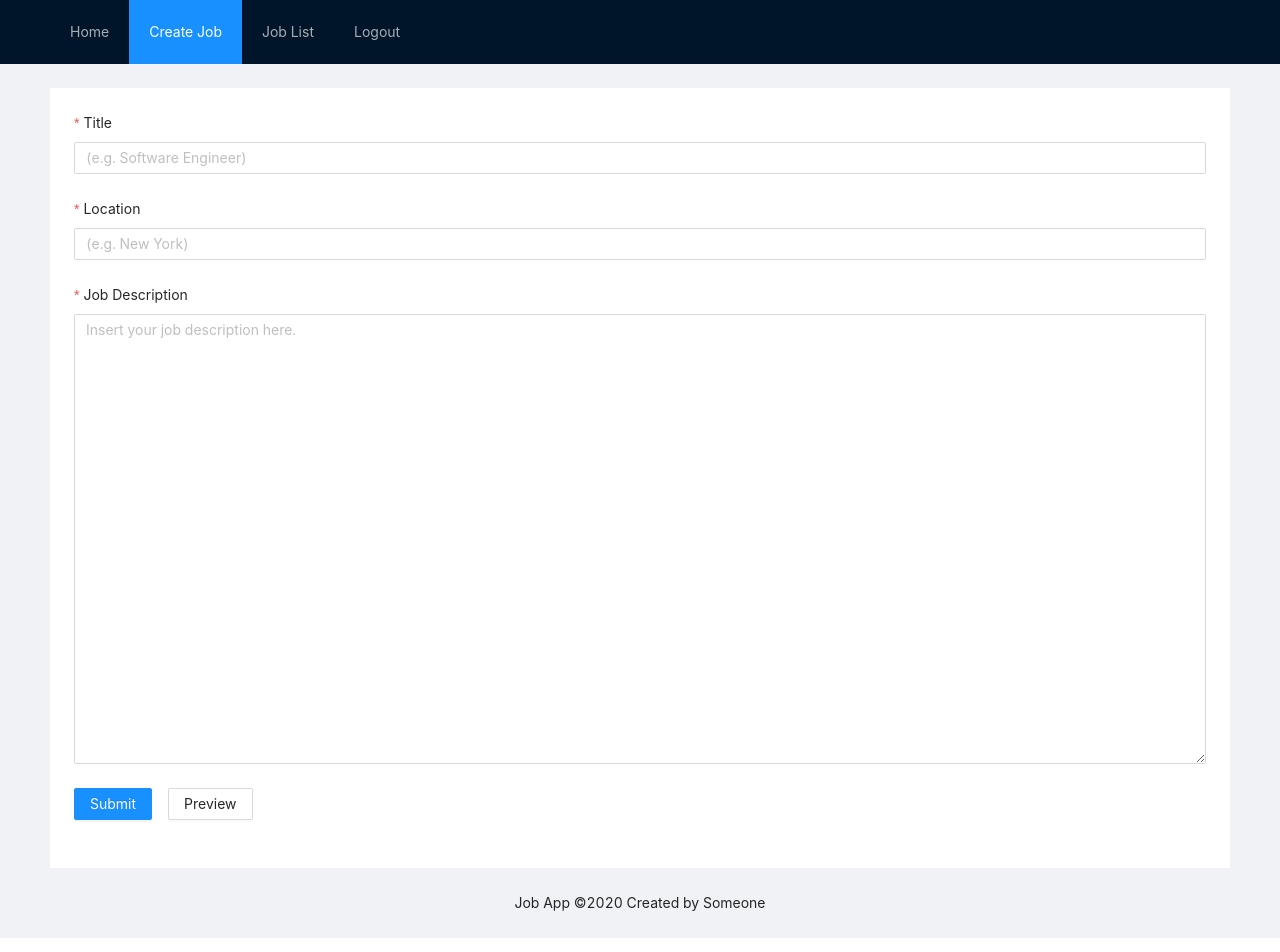
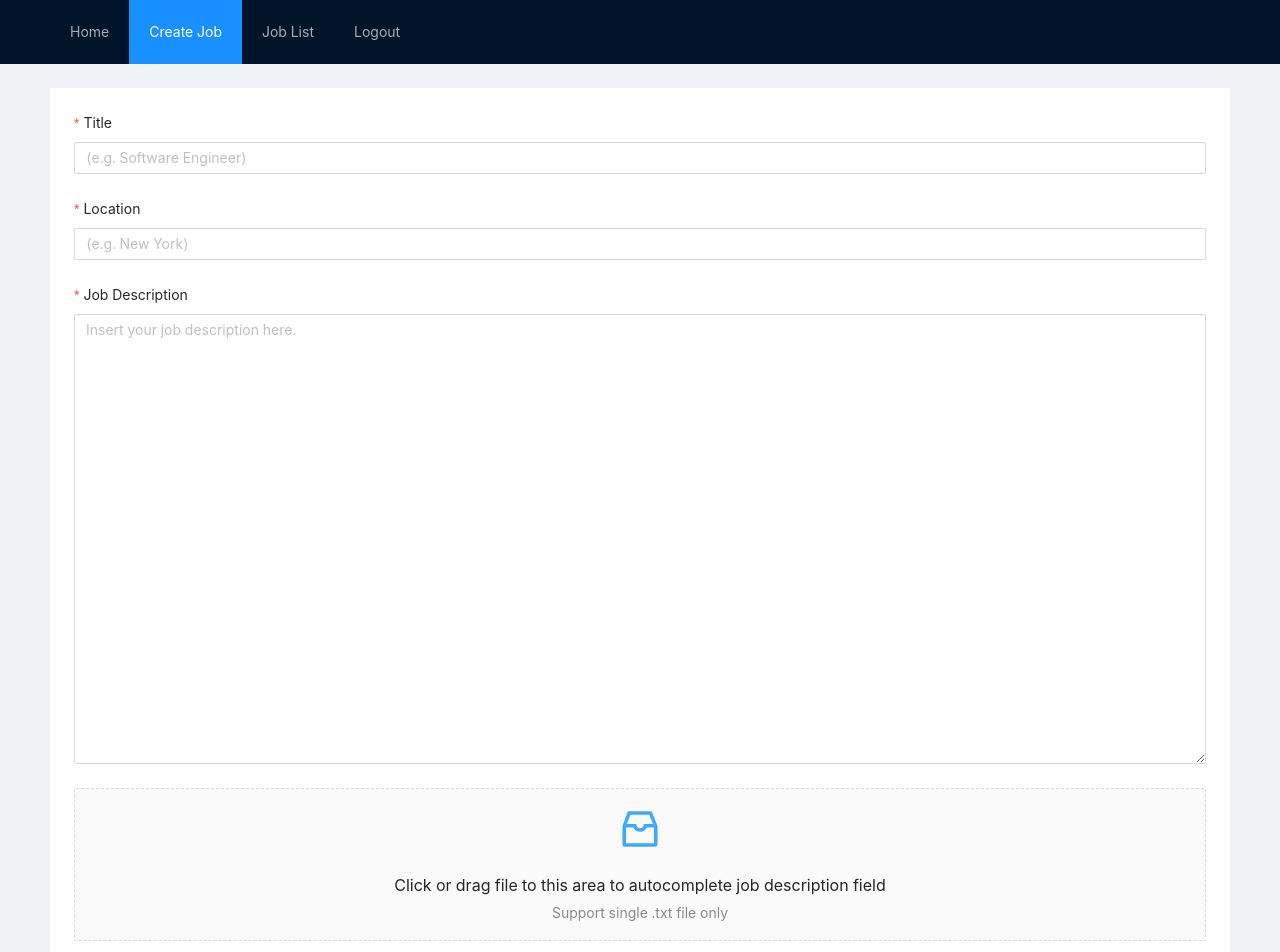
Before and after one commit to huatzhi/mern-job-post-example-frontend, a React (Create React App) app: page /recruiter/create-job in a window 1280 px wide. Shown: the top 952 px of the page. Built offline with nearby package versions, Linux system fonts and the light colour scheme; no server answers; what store would draw is missing.

Commit message:
"upload file" to fill up job description

```diff
--- a/src/components/CreateJobForm/CreateJobForm.component.jsx
+++ b/src/components/CreateJobForm/CreateJobForm.component.jsx
@@ -1,5 +1,6 @@
 import React from 'react'
-import { Form, Input, Button, notification, Space } from 'antd'
+import { Form, Input, Button, notification, Space, Upload, message } from 'antd'
+import { InboxOutlined } from '@ant-design/icons'
 
 import './CreateJobForm.styles.css'
 import requests from '../../services/requests'
@@ -11,6 +12,7 @@ const CreateJobForm = () => {
   const [form] = Form.useForm()
   const dispatch = useDispatch()
   const { name } = useSelector((state) => state.auth)
+  const { Dragger } = Upload
 
   const onFinish = async (formData) => {
     console.log('formData', formData)
@@ -42,6 +44,27 @@ const CreateJobForm = () => {
     dispatch(SHOW_JOB_DETAIL(job))
   }
 
+  const draggerProps = {
+    accept: '.txt',
+    showUploadList: false,
+    beforeUpload: (file) => {
+      const reader = new FileReader()
+
+      reader.onload = (e) => {
+        if (!e || !e.target || !e.target.result) {
+          message.error('Failed to read file or the file is empty.')
+          return false
+        }
+        form.setFieldsValue({ description: e.target.result })
+        message.success('Job description is successfully imported!')
+      }
+      reader.readAsText(file)
+
+      // Prevent upload
+      return false
+    },
+  }
+
   return (
     <>
       <Form form={form} name="create-job" onFinish={onFinish} layout="vertical">
@@ -69,6 +92,18 @@ const CreateJobForm = () => {
             rows={20}
           />
         </Form.Item>
+        <Form.Item>
+          <Dragger {...draggerProps}>
+            <p className="ant-upload-drag-icon">
+              <InboxOutlined />
+            </p>
+            <p className="ant-upload-text">
+              Click or drag file to this area to autocomplete job description
+              field
+            </p>
+            <p className="ant-upload-hint">Support single .txt file only</p>
+          </Dragger>
+        </Form.Item>
         <Space size="middle">
           <Form.Item>
             <Button type="primary" htmlType="submit">
```
